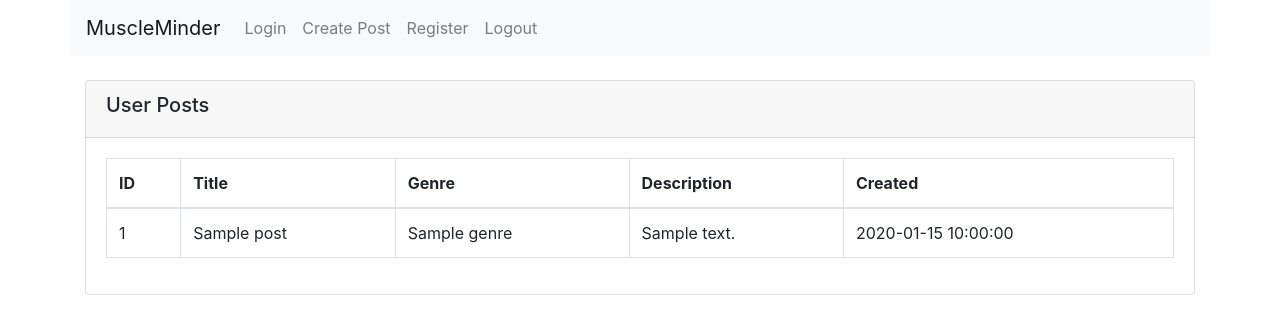
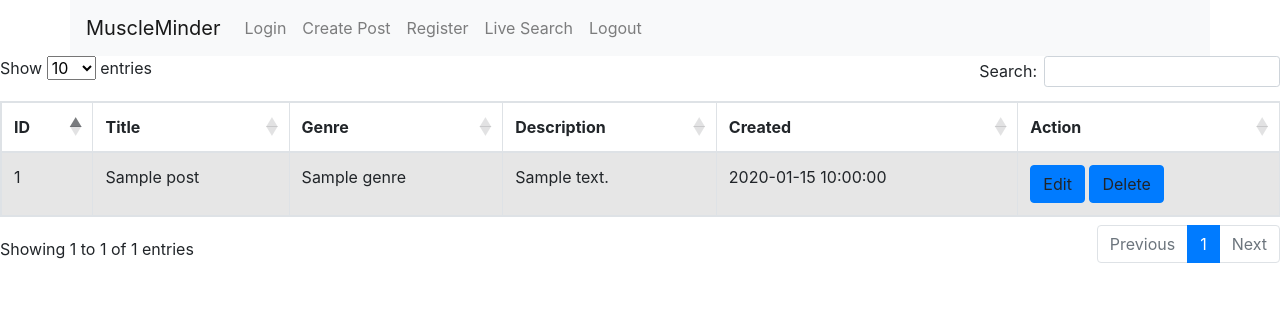
Before and after one commit to kamilgru/web, a CodeIgniter 4 app: template app/Views/home.php in a window 1280 px wide. Shown: the top 334 px of the page. Run offline with PHP 8.4 and a stand-in for CodeIgniter, Linux system fonts and the light colour scheme; the template is opened without the code that fills it: most values are stand-ins (such as "Sample title", 1, 10 or a date in 2020); data that the repository does not hold is empty; some libraries are stand-ins or nearby versions.

Commit message:
added javascript to home page for layout
added javascript to home page for layout

```diff
--- a/app/Config/Routes.php
+++ b/app/Config/Routes.php
@@ -18,6 +18,7 @@ $routes->group('admin', static function($routes){
 		$routes->get('new-post','AdminController::addPost');
 		$routes->post('add', 'AdminController::store');
 		$routes->add('register', 'RegController::index');
+		$routes->get('search', 'AdminController::search');
 
 
 	});
--- a/app/Controllers/AdminController.php
+++ b/app/Controllers/AdminController.php
@@ -4,13 +4,14 @@ namespace App\Controllers;
 
 use App\Libraries\CIAuth;
 use App\Models\Post;
+use App\Models\Ajaxsearch_model;
 
 class AdminController extends BaseController
 {
     public function index()
     {
-		$post = new post();
-		$data['post'] = $post->findAll();
+		$model = new Post();
+		$data['post'] = $model->orderBy('id', 'DESC')-> findAll(); //
 		return view('home', $data);
     }
 
--- a/app/Models/Post.php
+++ b/app/Models/Post.php
@@ -15,4 +15,10 @@ class Post extends Model
 	 'description'
 	];
 
+	public function __construct() {
+		parent::__construct();
+		$db = \Config\Database::connect();
+		$builder = $db->table('posts');
+	}
+
 }
--- a/app/Views/home.php
+++ b/app/Views/home.php
@@ -1,15 +1,25 @@
+<!DOCTYPE html>
+<html lang="en">
+<?php include ('template/headers.php') ?>
+<head>
+    <meta charset="UTF-8">
+    <meta name="viewport" content="width=device-width, initial-scale=1.0">
+    <title>Document</title>
+	<link rel="stylesheet" href="https://cdnjs.cloudflare.com/ajax/libs/twitter-bootstrap/4.5.2/css/bootstrap.css" />
+	<link rel="stylesheet" href="https://cdn.datatables.net/2.0.2/css/dataTables.bootstrap4.css" />
 
-<?php include ('template/headers.php') ?>
+	<script src="https://code.jquery.com/jquery-3.7.1.js"></script>
+	<script src="https://cdnjs.cloudflare.com/ajax/libs/popper.js/1.14.3/umd/popper.min.js"></script>
+	<script src="https://cdnjs.cloudflare.com/ajax/libs/twitter-bootstrap/4.5.2/js/bootstrap.min.js"></script>
+	<script src="https://cdn.datatables.net/2.0.2/js/dataTables.js"></script>
+	<script src="https://cdn.datatables.net/2.0.2/js/dataTables.bootstrap4.js"></script>
+	<script>
+		new DataTable('#post');
+	</script>
 
-<div class="container mt-4">
-    <div class="row">
-		<div class="col-md-12">
-			<div class="card">
-				<div class="card-header">
-					<h5>User Posts</h5>
-				</div>
-				<div class="card-body">
-					<table class="table table-bordered" id="users-list">
+</head>
+<body>
+	<table id="example" class="table table-striped table-bordered" style="width:100%">
     <thead>
 	<tr>
 		<th>ID</th>
@@ -17,23 +27,30 @@
 		<th>Genre</th>
 		<th>Description</th>
 		<th>Created</th>
+		<th>Action</th>
         </tr>
         </thead>
-					<tbody>
-						<?php if($post):  ?>
-						<?php foreach($post as $row) : ?>
-						<tr>
+
+			 <?php
+				foreach($post as $row){
+				?>
+				 <tr> <!-- Add this line -->
 				 <td><?php echo $row['id']; ?></td>
 				 <td><?php echo $row['title']; ?></td>
 				 <td><?php echo $row['genre']; ?></td>
 				 <td><?php echo $row['description']; ?></td>
 				 <td><?php echo $row['created_at']; ?></td>
+				 <td>
+					<a data-id="<?php echo $row['id']; ?>" class="btn btn-primary btnEdit">Edit</a>
+					<a data-id="<?php echo $row['id']; ?>" class="btn btn-primary btnDelete">Delete</a>
+					</td>
 					</tr>
-						<?php endforeach; ?>
-						<?php endif; ?>
-					</tbody>
-                </table>
-            </div>
-        </div>
-    </div>
-</div>
+					<?php
+					}
+					?>
+
+	<script>
+		new DataTable('#example');
+	</script>
+</body>
+</html>
--- /dev/null
+++ b/app/Views/list.php
@@ -0,0 +1 @@
+<?php include ('template/headers.php') ?>
--- a/app/Views/template/headers.php
+++ b/app/Views/template/headers.php
@@ -19,8 +19,11 @@
 		  <li class="nav-item">
 			<a class="nav-link" href="<?= base_url('admin/new-post')?>">Create Post</a>
 		  </li>
-		  		  <li class="nav-item">
+		  <li class="nav-item">
 			<a class="nav-link" href="<?= base_url('admin/register')?>">Register</a>
+		  </li>
+		  <li class="nav-item">
+			<a class="nav-link" href="<?= base_url('admin/search')?>">Live Search</a>
 		  </li>
 		  <li class="nav-item">
 			<a class="nav-link" href="<?= route_to('admin.logout') ?>">Logout</a>
```
Also changed, not shown: app/Models/Ajaxsearch_model.php (added, +21 -0 lines). Lines whose indentation alone changed are shown as unchanged.
